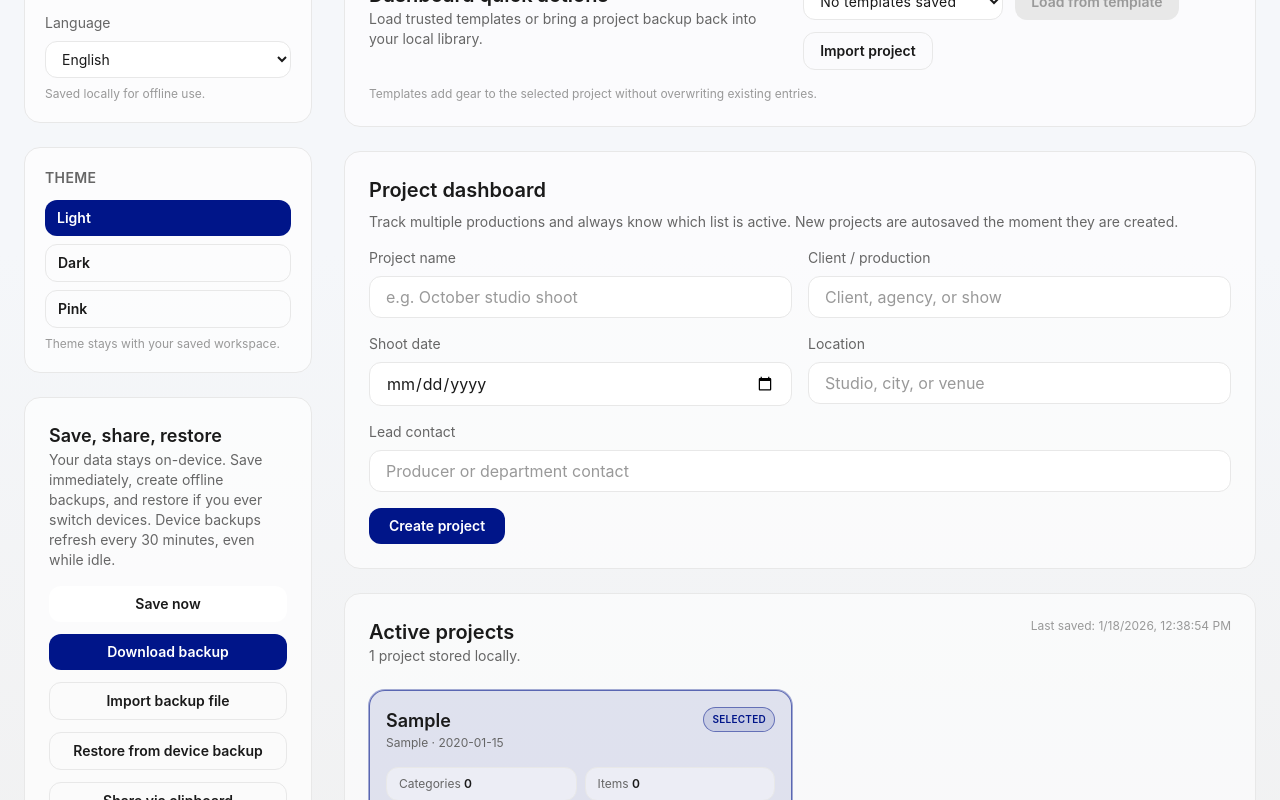
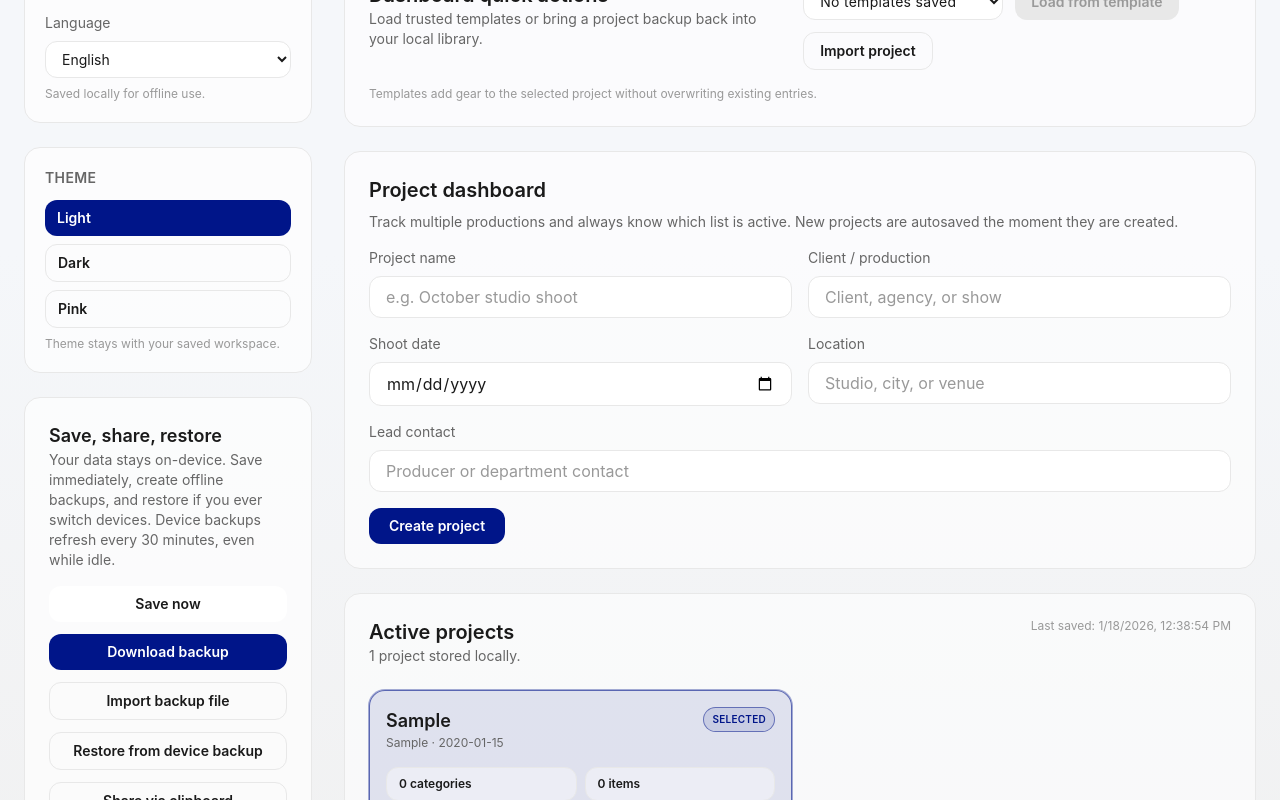
Before and after one commit to Hugo9809/Gear-list-editor, a React (Vite) app in the folder app/: page / in a window 1280 px wide. Both pictures are taken after typing "Sample", "Sample", "2020-01-15", "Sample", "Sample" into the empty fields and a click on the button "Create project". Shown: the part 476-1276 px from the top of the page. Built offline with nearby package versions, Linux system fonts and the light colour scheme.

Commit message:
Localize project card counts

```diff
--- a/app/src/App.jsx
+++ b/app/src/App.jsx
@@ -1362,14 +1362,19 @@ export default function App() {
                             </div>
                             <div className="grid gap-2 text-xs text-text-secondary md:grid-cols-2">
                               <div className="rounded-lg border border-surface-sunken bg-surface-input/40 px-3 py-2">
-                                {t('categories.label', 'Categories')}{' '}
                                 <span className="font-semibold text-text-primary">
-                                  {project.categories.length}
+                                  {tPlural(
+                                    'categories.count',
+                                    project.categories.length,
+                                    '{count} categories',
+                                    { count: project.categories.length }
+                                  )}
                                 </span>
                               </div>
                               <div className="rounded-lg border border-surface-sunken bg-surface-input/40 px-3 py-2">
-                                {t('items.label', 'Items')}{' '}
-                                <span className="font-semibold text-text-primary">{itemTotal}</span>
+                                <span className="font-semibold text-text-primary">
+                                  {tPlural('items.count', itemTotal, '{count} items', { count: itemTotal })}
+                                </span>
                               </div>
                             </div>
                             <div className="mt-auto flex flex-wrap gap-2">
```
